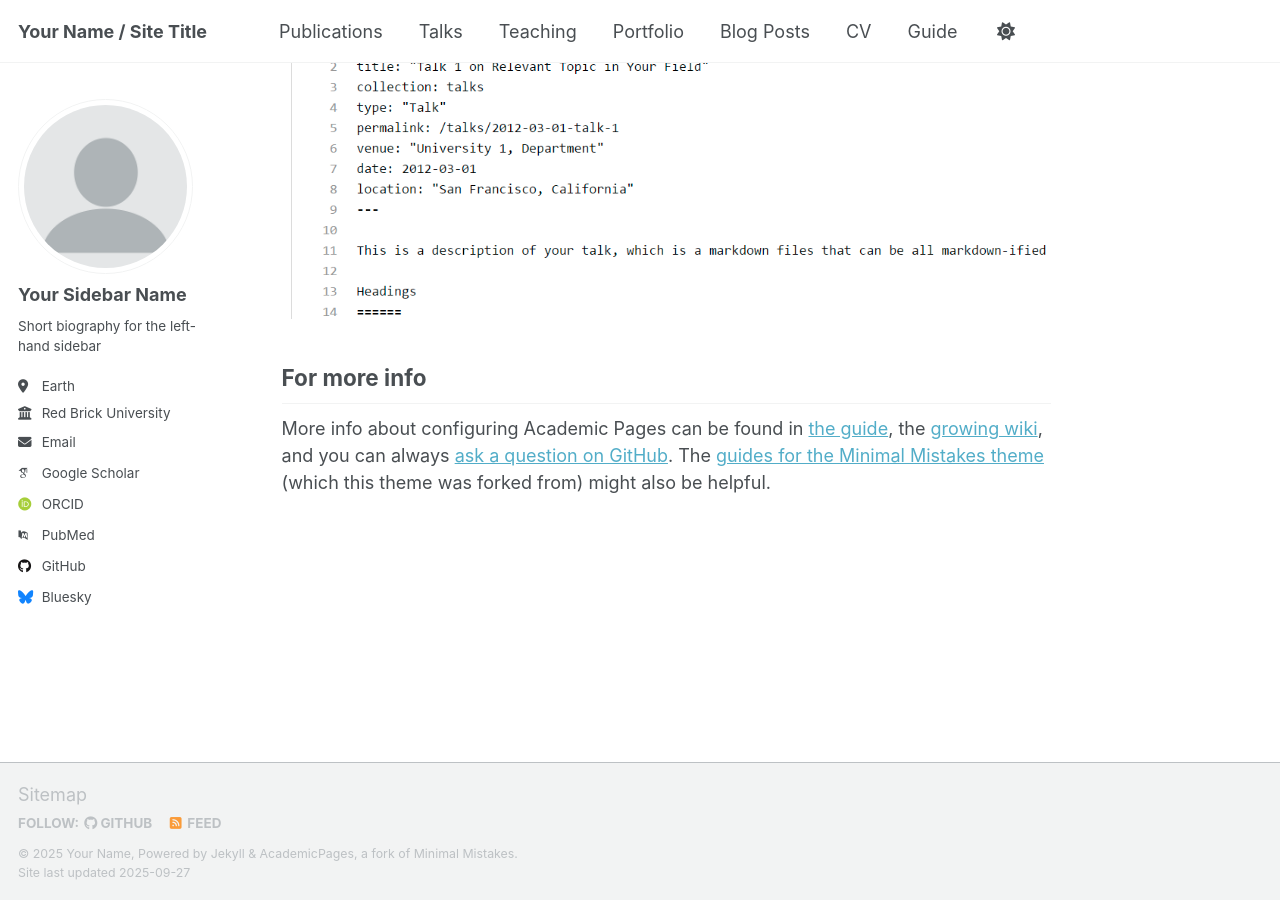
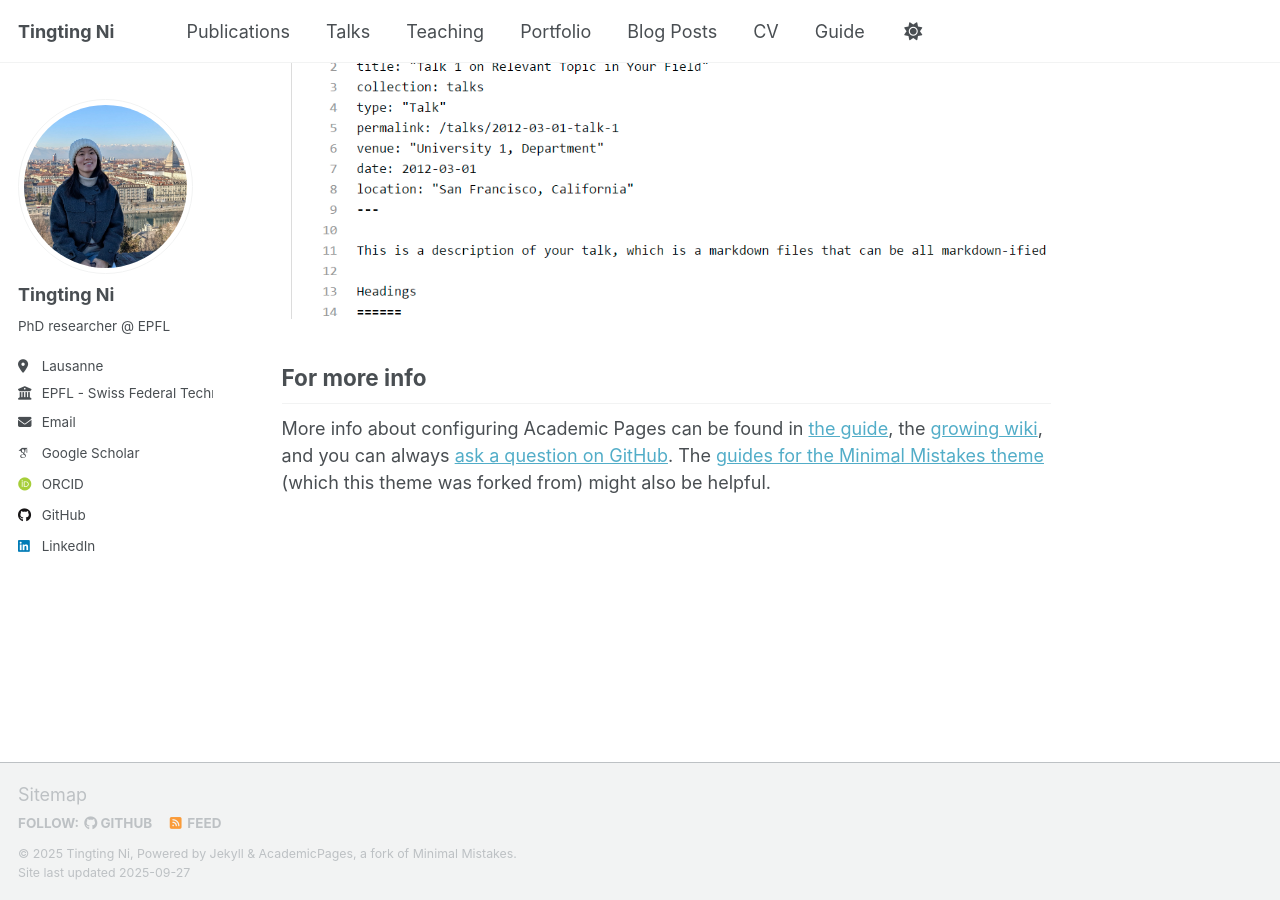
Before and after one commit to ni-tingting/ni-tingting.github.io, a Jekyll site: the page built from _pages/about.md, in a window 1280 px wide and 900 px high, scrolled down 2880 px. Built offline with Jekyll 4.4.1, drawn with Linux system fonts in a browser that asks for light colours; some web fonts are replaced; a script that is not in the unit is left out.

Commit message:
Update _config.yml

```diff
--- a/_config.yml
+++ b/_config.yml
@@ -9,38 +9,37 @@
 # Basic Site Settings
 locale                   : "en-US"
 site_theme               : "default" # Currently available options are "default", "air"
-title                    : "Your Name / Site Title"
+title                    : "Tingting Ni"
 title_separator          : "-"
-name                     : &name "Your Name"
-description              : &description "Your Name's academic portfolio"   # Update this with a general description of your site, this is the default if not overridden by a page
-url                      : https://academicpages.github.io # The base hostname & protocol for your site e.g. "https://[your GitHub username].github.io",
-                                                           # or if you already have some other page hosted on Github then use "https://[your GitHub username].github.io/[Your Repo Name]"
+name                     : &name "Tingting Ni"
+description              : &description "personal description"   # Update this with a general description of your site, this is the default if not overridden by a page
+url                      : https://ni-tingting.github.io
 baseurl                  : "" # the subpath of your site, e.g. "/blog"
-repository               : "academicpages/academicpages.github.io"
+repository               : "ni-tingting.github.io"
 
 # Site Author - The following control what appear as part of the author content on the side bar.
 #               If a field is blank the icon and link will not appear, otherwise it will be shown.
 #               Additional customization can be done by editing /_includes/author-profile.html
 author:
   # Biographic information
-  avatar           : "profile.png"
-  name             : "Your Sidebar Name"
+  avatar           : "profile_photo.jpg"
+  name             : "Tingting Ni"
   pronouns         : # example: "she/her"
-  bio              : "Short biography for the left-hand sidebar"
-  location         : "Earth"
-  employer         : "Red Brick University"
+  bio              : "PhD researcher @ EPFL"
+  location         : "Lausanne"
+  employer         : "EPFL - Swiss Federal Technology Institute of Lausanne"
   uri              : # URL
-  email            : "none@example.org"
+  email            : "tingting.ni@epfl.ch"
 
   # Academic websites
   academia         : # URL
   arxiv            : # URL - Update with the correct link to your profile
-  googlescholar    : "https://scholar.google.com/citations?user=PS_CX0AAAAAJ"
+  googlescholar    : "https://scholar.google.com/citations?hl=en&user=zxWQB-sAAAAJ"
   inspire-hep      : # URL
   impactstory      : # URL
-  orcid            : "http://orcid.org/yourorcidurl"
+  orcid            : "https://orcid.org/0009-0001-5625-9826"
   semantic         : # URL
-  pubmed           : "https://www.ncbi.nlm.nih.gov/pubmed/?term=john+snow"
+  pubmed           : # "https://www.ncbi.nlm.nih.gov/pubmed/?term=john+snow"
   researchgate     : # URL
   scopus           : # URL
 
@@ -48,13 +47,13 @@ author:
   bitbucket        : # Username - Update with your username on the site
   codepen          : # Username
   dribbble         : # Username
-  github           : "academicpages"
+  github           : "ni-tingting"
   kaggle           : # Username
   stackoverflow    : # User number or user number and name (i.e., use "1" or "1/jeff-atwood")
 
   # Social media
   artstation       : # Username
-  bluesky          : "bsky.app" # Replace this with you Bluesky username
+  bluesky          : #"bsky.app" # Replace this with you Bluesky username
   facebook         : # Username
   flickr           : # Username
   foursquare       : # Username
@@ -63,7 +62,7 @@ author:
   keybase          : # Username
   instagram        : # Username
   lastfm           : # Username
-  linkedin         : # Username
+  linkedin         : "https://www.linkedin.com/in/tingting-ni1998/"
   mastodon         : # URL
   medium           : # URL
   pinterest        : # Username
```
